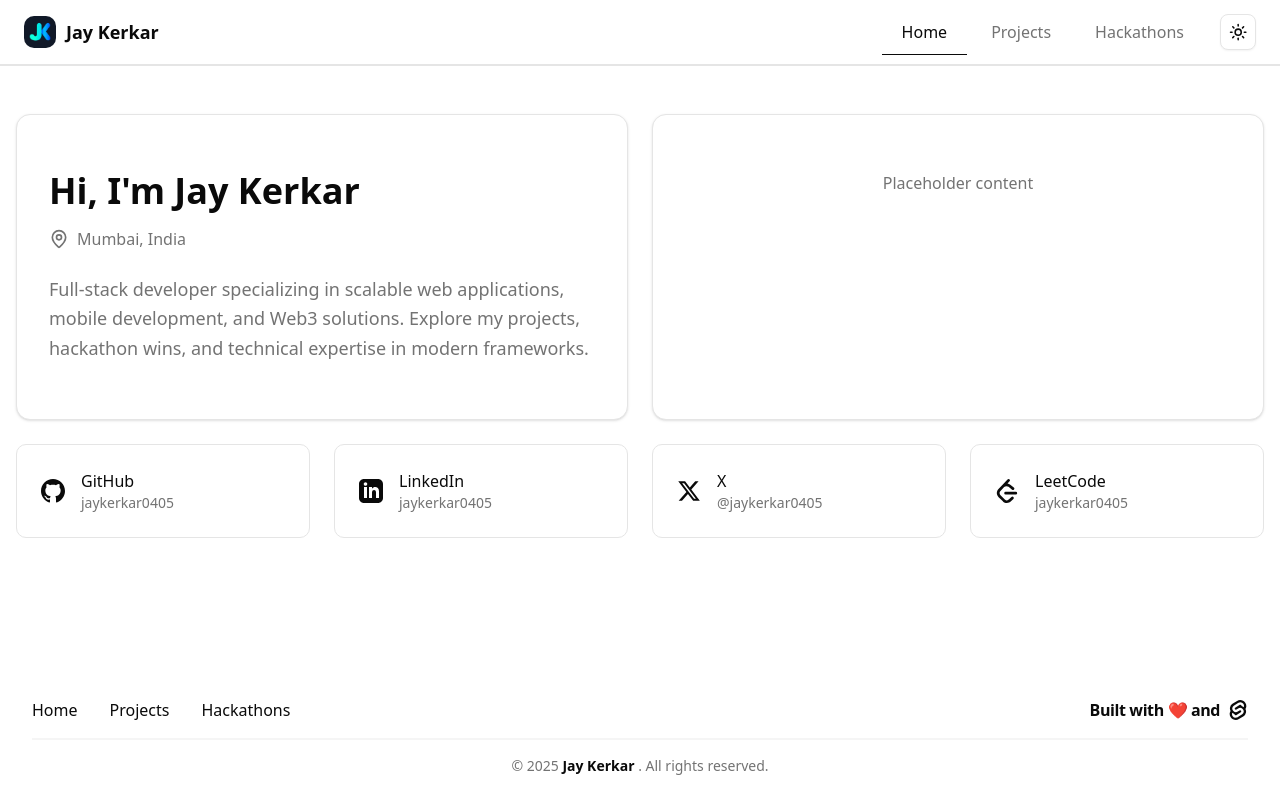
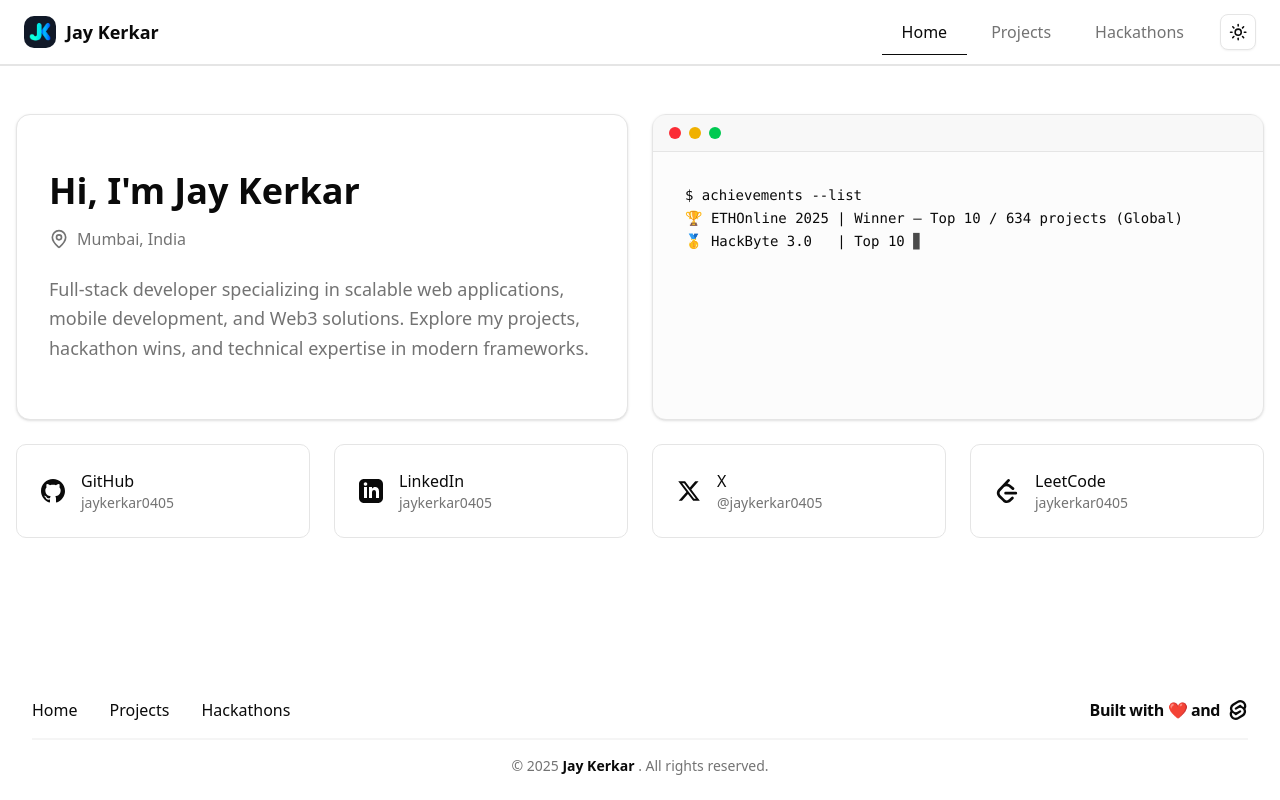
Before and after one commit to jaykerkar0405/Portfolio, a SvelteKit app: page / in a window 1280 px wide. Built offline with nearby package versions, Linux system fonts and the light colour scheme.

Commit message:
feat: Implement typewriter effect for achievements display on main page

```diff
--- a/src/routes/+page.svelte
+++ b/src/routes/+page.svelte
@@ -1,4 +1,5 @@
 <script lang="ts">
+	import { onMount } from 'svelte';
 	import { MapPin } from 'lucide-svelte';
 	import { Card, CardContent } from '$lib/components/ui/card';
 
@@ -9,6 +10,36 @@
 	const GithubIcon = `<svg xmlns="http://www.w3.org/2000/svg" width="24" height="24" viewBox="0 0 24 24" fill="currentColor"><path d="M12 0c-6.626 0-12 5.373-12 12 0 5.302 3.438 9.8 8.207 11.387.599.111.793-.261.793-.577v-2.234c-3.338.726-4.033-1.416-4.033-1.416-.546-1.387-1.333-1.756-1.333-1.756-1.089-.745.083-.729.083-.729 1.205.084 1.839 1.237 1.839 1.237 1.07 1.834 2.807 1.304 3.492.997.107-.775.418-1.305.762-1.604-2.665-.305-5.467-1.334-5.467-5.931 0-1.311.469-2.381 1.236-3.221-.124-.303-.535-1.524.117-3.176 0 0 1.008-.322 3.301 1.23.957-.266 1.983-.399 3.003-.404 1.02.005 2.047.138 3.006.404 2.291-1.552 3.297-1.23 3.297-1.23.653 1.653.242 2.874.118 3.176.77.84 1.235 1.911 1.235 3.221 0 4.609-2.807 5.624-5.479 5.921.43.372.823 1.102.823 2.222v3.293c0 .319.192.694.801.576 4.765-1.589 8.199-6.086 8.199-11.386 0-6.627-5.373-12-12-12z"/></svg>`;
 
 	const LeetCodeIcon = `<svg xmlns="http://www.w3.org/2000/svg" width="24" height="24" viewBox="0 0 24 24" fill="currentColor"><path d="M13.483 0a1.374 1.374 0 0 0-.961.438L7.116 6.226l-3.854 4.126a5.266 5.266 0 0 0-1.209 2.104 5.35 5.35 0 0 0-.125.513 5.527 5.527 0 0 0 .062 2.362 5.83 5.83 0 0 0 .349 1.017 5.938 5.938 0 0 0 1.271 1.818l4.277 4.193.039.038c2.248 2.165 5.852 2.133 8.063-.074l2.396-2.392c.54-.54.54-1.414.003-1.955a1.378 1.378 0 0 0-1.951-.003l-2.396 2.392a3.021 3.021 0 0 1-4.205.038l-.02-.019-4.276-4.193c-.652-.64-.972-1.469-.948-2.263a2.68 2.68 0 0 1 .066-.523 2.545 2.545 0 0 1 .619-1.164L9.13 8.114c1.058-1.134 3.204-1.27 4.43-.278l3.501 2.831c.593.48 1.461.387 1.94-.207a1.384 1.384 0 0 0-.207-1.943l-3.5-2.831c-.8-.647-1.766-1.045-2.774-1.202l2.015-2.158A1.384 1.384 0 0 0 13.483 0zm-2.866 12.815a1.38 1.38 0 0 0-1.38 1.382 1.38 1.38 0 0 0 1.38 1.382H20.79a1.38 1.38 0 0 0 1.38-1.382 1.38 1.38 0 0 0-1.38-1.382z"/></svg>`;
+
+	const achievements = [
+		'$ achievements --list',
+		'🏆 ETHOnline 2025 | Winner — Top 10 / 634 projects (Global)',
+		'🥇 HackByte 3.0   | Top 10 — 125 teams (Central India)',
+		'🥈 Hackx 3.0       | Runner-up — NMIMS Navi Mumbai'
+	];
+
+	let currentLine = $state(0);
+	let currentChar = $state(0);
+	let displayedText = $state('');
+
+	onMount(() => {
+		const typeEffect = setInterval(() => {
+			if (currentLine < achievements.length) {
+				if (currentChar < achievements[currentLine].length) {
+					displayedText += achievements[currentLine][currentChar];
+					currentChar++;
+				} else {
+					displayedText += '\n';
+					currentLine++;
+					currentChar = 0;
+				}
+			} else {
+				clearInterval(typeEffect);
+			}
+		}, 50);
+
+		return () => clearInterval(typeEffect);
+	});
 
 	const socialLinks = [
 		{
@@ -54,9 +85,20 @@
 			</CardContent>
 		</Card>
 
-		<Card>
-			<CardContent class="p-8">
-				<div class="flex h-full items-center justify-center text-muted-foreground">Placeholder content</div>
+		<Card class="flex h-full flex-col py-0">
+			<CardContent class="flex flex-1 flex-col p-0">
+				<div class="flex h-full flex-col overflow-hidden rounded-lg bg-secondary/30">
+					<div class="flex items-center gap-2 border-b border-border bg-secondary/50 px-4 py-3">
+						<div class="size-3 rounded-full bg-red-500"></div>
+						<div class="size-3 rounded-full bg-yellow-500"></div>
+						<div class="size-3 rounded-full bg-green-500"></div>
+					</div>
+					<div class="flex-1 p-8">
+						<pre class="font-mono text-sm leading-relaxed text-foreground">{displayedText}<span class="animate-pulse"
+								>▊</span
+							></pre>
+					</div>
+				</div>
 			</CardContent>
 		</Card>
 	</div>
```
